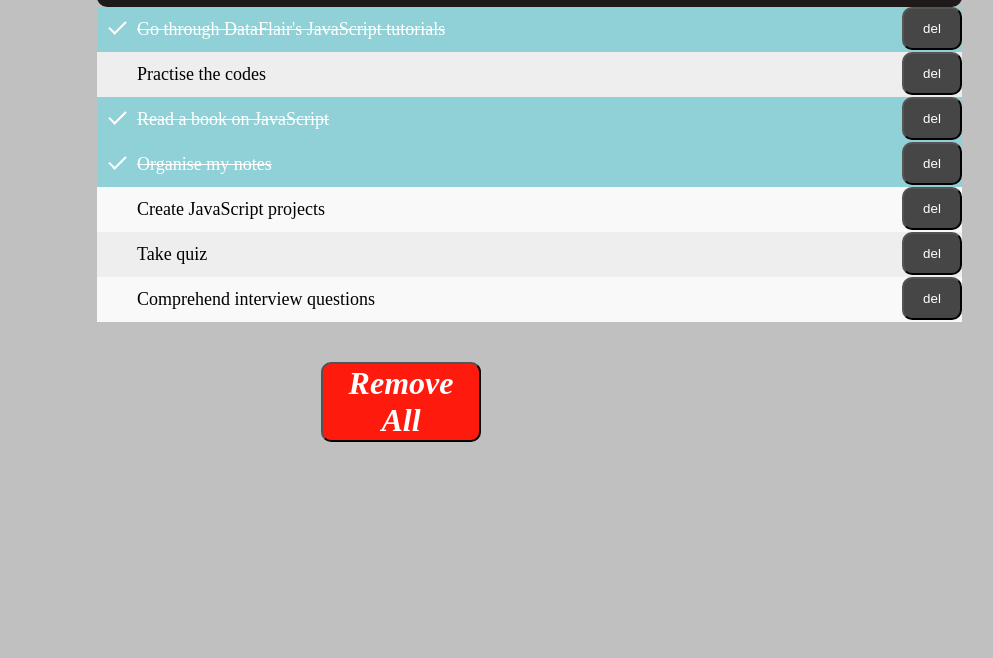
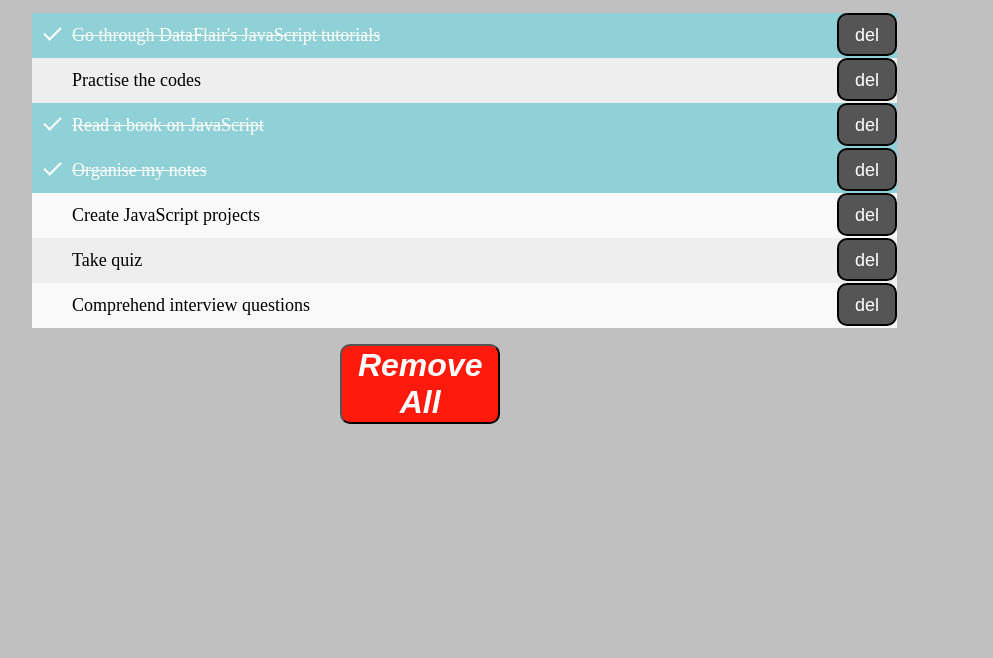
Before and after one commit to nikhilkumar304/todo-list, a plain HTML site: page index.html in a window 1280 px wide. Shown: the part 142-800 px from the top of the page, without its empty margins (223-1216 px from the left). Drawn offline with Linux system fonts and the light colour scheme.

Commit message:
Update style.css

```diff
--- a/style.css
+++ b/style.css
@@ -1,5 +1,5 @@
 body {
-    margin: 10px auto;
+    margin: 0 auto;
     min-width: 250px;
     max-width: 50%;
     background-color: silver;
@@ -9,7 +9,7 @@ body {
   }
 
   ul {
-    margin: 0;
+    margin-left: -65px;
     padding: 0;
     width:865px ;
   }
@@ -59,9 +59,14 @@ body {
     top: 0;
     width: 60px;
     height: 43px;
+    font-size: 18px;
+    justify-content: center;
     border-radius: 10px;
+    text-align: center;
     color: white;
-    background:rgb(71, 70, 70);
+    padding: 10px;
+    background:#555;
+    border: 2px solid black;
   }
 
   .close:hover {
@@ -71,6 +76,7 @@ body {
   .header {
     background-color: rgb(30 26 26);
     padding: 30px 59px;
+    margin-left: -65px;
     width: 865px;
     color: white;
     text-align: center;
@@ -82,7 +88,7 @@ body {
     clear: both;
   }
   input {
-    margin: 0;
+    margin: 0px;
     border-radius: 10px;
     width: 75%;
     padding: 10px;
@@ -109,8 +115,7 @@ body {
     font-weight: bold;
     font-style: italic;
     font-size: xx-large;
-    font-family: "Times New Roman";
-    margin: 40px 35%;
+    margin:0 38%;
     background-color: rgb(255, 26, 14);
     color: white;
     border-radius: 10px;
```
